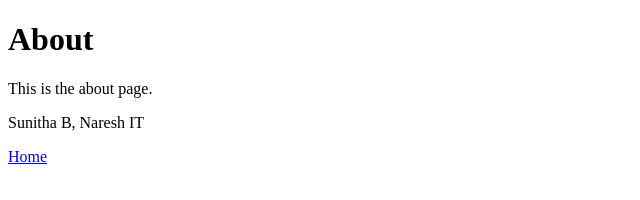
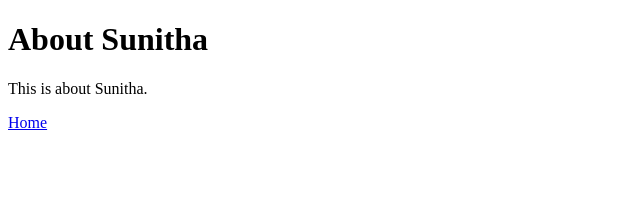
Before and after one commit to SUNITHA2025B/my-project01, a plain HTML site: page about.html in a window 1280 px wide. Shown: the whole page, without its empty margins (0-640 px from the left). Drawn offline with Linux system fonts and the light colour scheme.

Commit message:
update about.html

```diff
--- a/about.html
+++ b/about.html
@@ -6,11 +6,8 @@
   <title>About</title>
 </head>
 <body>
-  <main>
-    <h1>About</h1>
-    <p>This is the about page.</p>
-    <p>Sunitha B, Naresh IT</p>
-    <a href="index.html">Home</a>
-  </main>
+  <h1>About Sunitha </h1>
+      <p>This is about Sunitha.</p>
+  <a href="index.html">Home</a>
 </body>
 </html>
```
